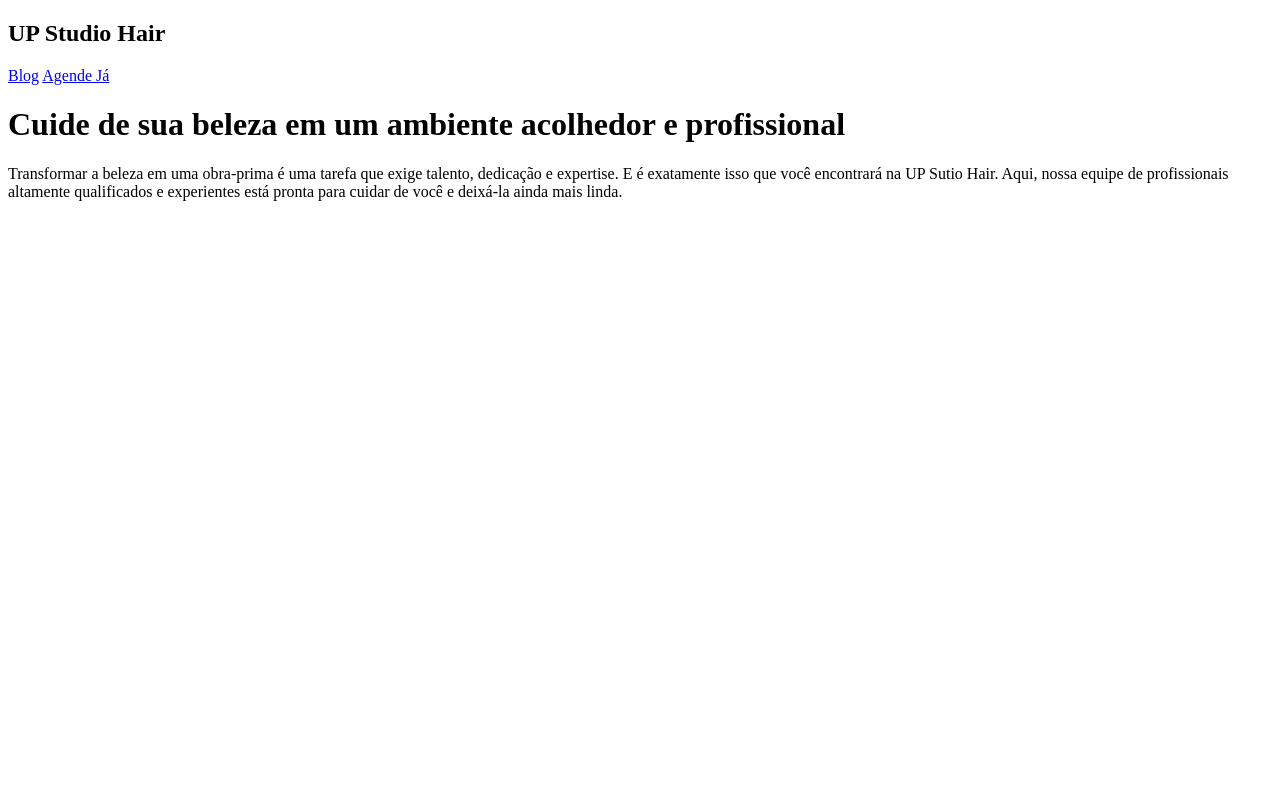
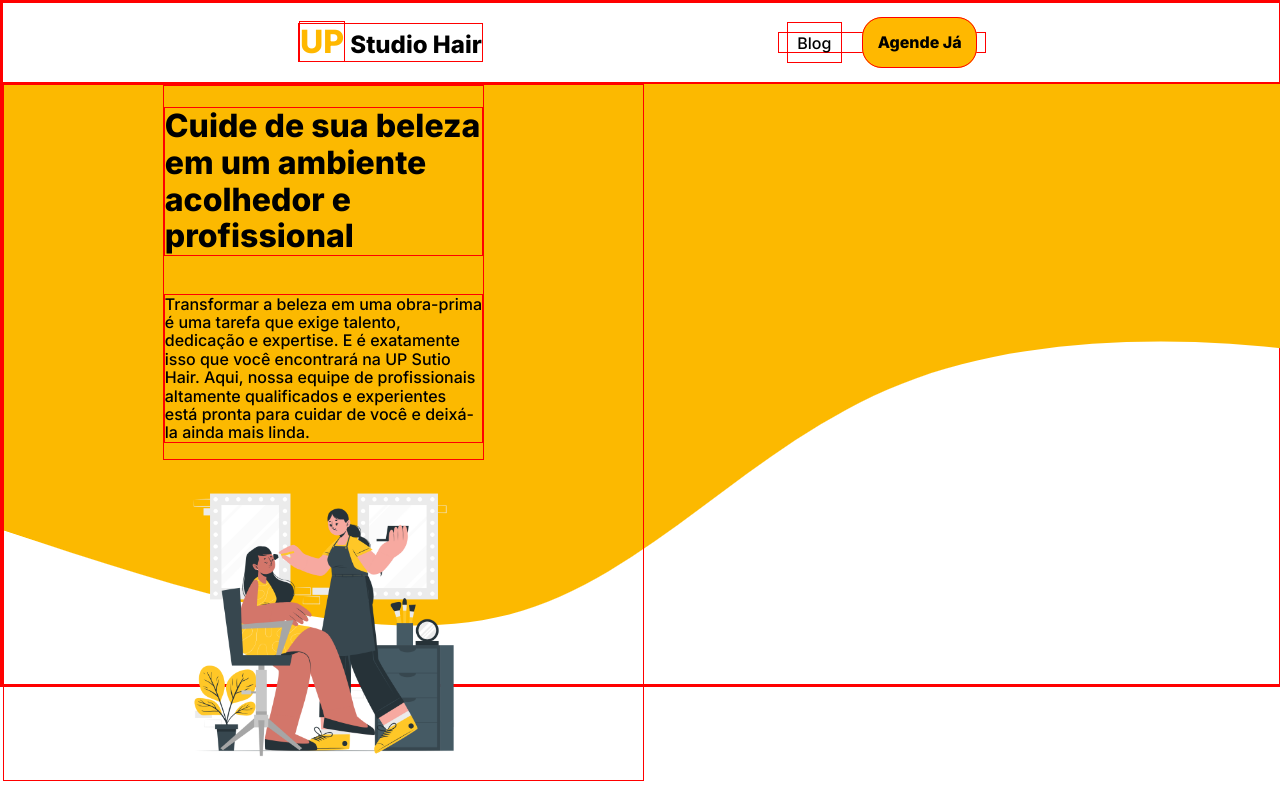
Before and after one commit to eduabdala/Landing-Page-UpStudio-Hair, a plain HTML site: page index.html in a window 1280 px wide. Drawn offline with nearby package versions, Linux system fonts and the light colour scheme.

Commit message:
novo commit

```diff
--- a/estilo.css
+++ b/estilo.css
@@ -0,0 +1,81 @@
+@import url('https://fonts.googleapis.com/css2?family=Inter:wght@500;800&display=swap');
+
+* {
+    border: 1px solid red;
+    font-family: 'Inter', sans-serif;
+}
+
+body {
+    margin: 0;
+    width: 100%;
+}
+
+header {
+    width: 100%;
+    display: flex;
+    justify-content: space-evenly;
+    align-items: center;
+    z-index: 1000;
+}
+
+h2.logo span {
+    color: #FFB800;
+    font-size: 2rem;
+}
+
+header nav a {
+    text-decoration: none;
+    color: black;
+    margin: 0.5rem;
+    padding: 0.6rem;
+}
+
+header nav a:hover {
+    color: #FFB800;
+
+}
+
+.call_to_action_nav {
+    background: #FFB800;
+    border-radius: 20px;
+    padding: 0.9rem;
+    width: 150px;
+    font-weight: bold;
+    font-size: 16px;
+}
+
+.call_to_action_nav:hover {
+    color: white;
+    background: black;
+}
+
+main.fundo {
+
+    z-index: -1000;
+}
+
+main {
+    width: 100%;
+    height: 600px;
+    display: flex;
+    justify-content: center;
+    align-items: center;
+    background-image: url("imgs/fundo.png");
+}
+
+main div {
+    display: flex;
+    justify-content: center;
+    width: 50%;
+    flex-wrap: wrap;
+}
+
+.ilustracao{
+    width: 20rem;
+}
+
+.copy {
+    display: flex;
+    justify-content: center;
+    flex-direction: column;
+}
--- a/index.html
+++ b/index.html
@@ -6,16 +6,19 @@
     <meta name="viewport" content="width=device-width, initial-scale=1.0" />
     <title>UP Studio Hair</title>
     <link rel="stylesheet" href="estilo.css" />
+    <link rel="stylesheet" href="normalize.css">
   </head>
   <body>
     <header>
-      <h2>UP Studio Hair</h2>
+      <h2 class="logo"><span>UP</span> Studio Hair</h2>
       <nav>
         <a href="#">Blog</a>
         <a href="#" class="call_to_action_nav">Agende Já</a>
       </nav>
     </header>
     <main>
+      <div>
+        <div class="copy">
           <h1>Cuide de sua beleza em um ambiente acolhedor e profissional</h1>
           <p>
             Transformar a beleza em uma obra-prima é uma tarefa que exige talento,
@@ -23,6 +26,9 @@
             Sutio Hair. Aqui, nossa equipe de profissionais altamente qualificados e
             experientes está pronta para cuidar de você e deixá-la ainda mais linda.
           </p>
+        </div>
+        <img class="ilustracao" src="imgs/ilustracao-main.png">
+      </div>
     </main>
   </body>
 </html>
```
Also changed, not shown: imgs/fundo.png (renamed from imgs/svg.png), imgs/ilustracao-main.png (renamed from imgs/Makeup artist-cuate.png). Lines whose indentation alone changed are shown as unchanged.
